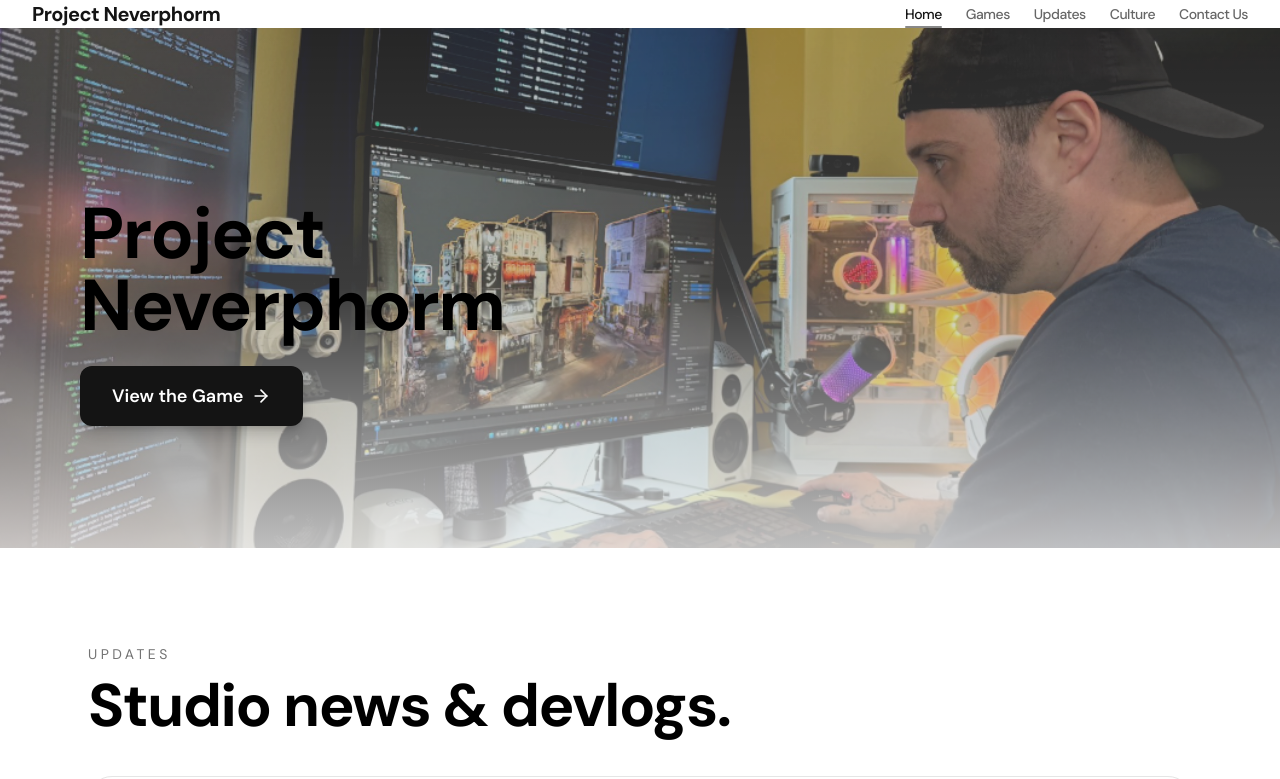
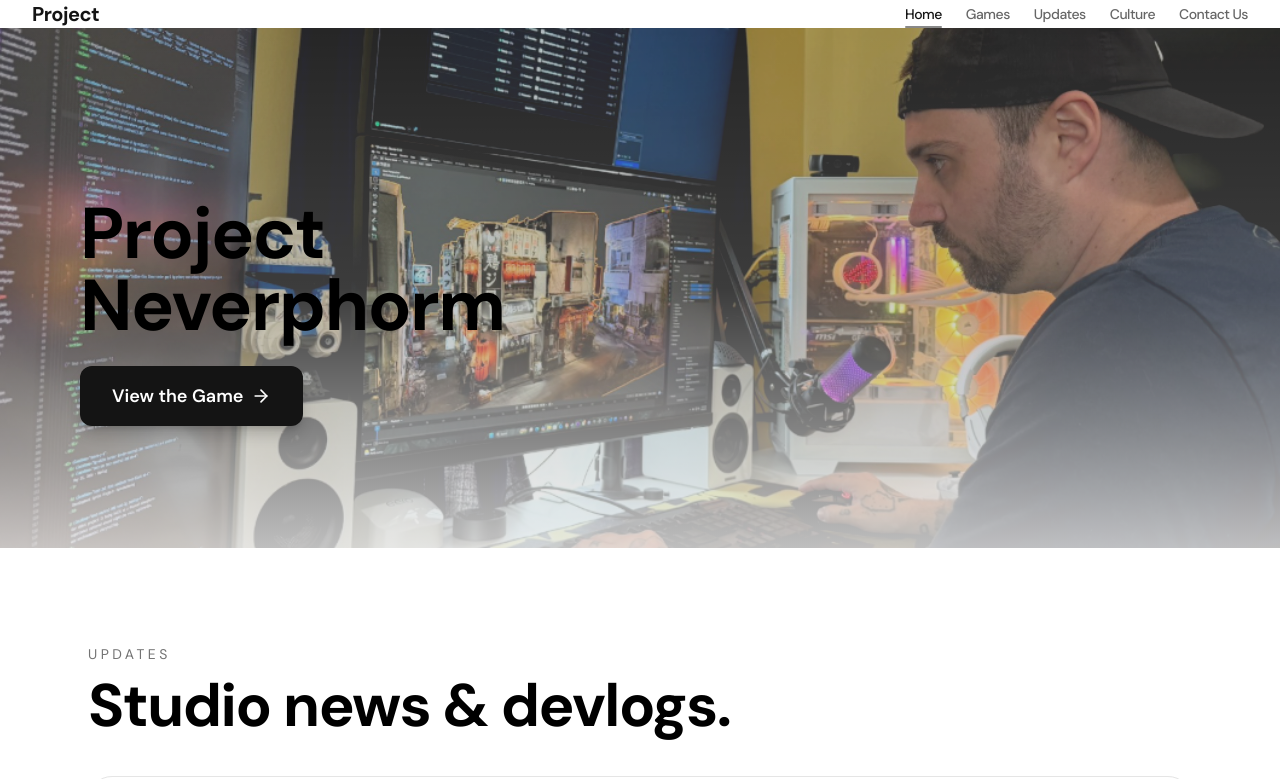
Before and after one commit to Minxci/neverphorm-site, a React (Vite) app in the folder apps/web/: page / in a window 1280 px wide. Shown: the top 779 px of the page. Built offline with nearby package versions, Linux system fonts and the light colour scheme; the HTML template or start-up script is replaced by a standard one; what pocketbase would draw is missing.

Commit message:
navbar update 1.2.0

```diff
--- a/apps/web/src/components/Header.jsx
+++ b/apps/web/src/components/Header.jsx
@@ -52,7 +52,7 @@ const Header = () => {
             to="/"
             className="text-xl font-bold tracking-tight transition-colors duration-300 hover:text-primary z-50 relative"
           >
-            Project <span className="text-primary">Neverphorm</span>
+            Project <span className={scrolled ? "text-primary" : "text-white"}>Neverphorm</span>
           </Link>
 
           {/* Desktop Navigation */}
```
